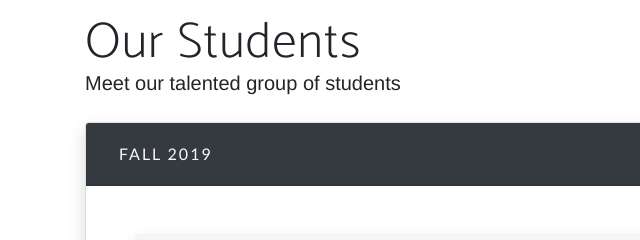
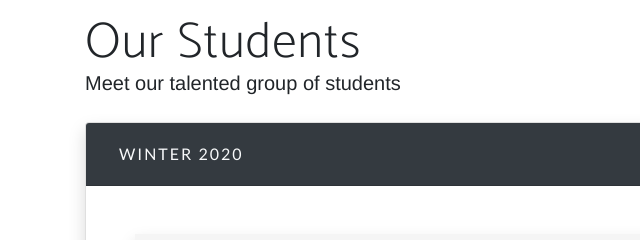
Before and after one commit to CDH-Studio/cdh-website-external, a plain HTML site: page index.html in a window 1280 px wide. Shown: the part 5580-5820 px from the top of the page, 0-640 px from the left. Drawn offline with Linux system fonts and the light colour scheme; a web font is replaced by a local one.

Commit message:
update header

```diff
--- a/index.html
+++ b/index.html
@@ -420,7 +420,7 @@
                 <h5 class="mb-0">
                   <button class="btn btn-link collapsed text-light" type="button" data-toggle="collapse"
                     data-target="#collapseFour" aria-expanded="true" aria-controls="collapseFour">
-                    Fall 2019
+                    Winter 2020
                   </button>
                 </h5>
               </div>
```
Also changed, not shown: fr.html (+1 -1 lines).
